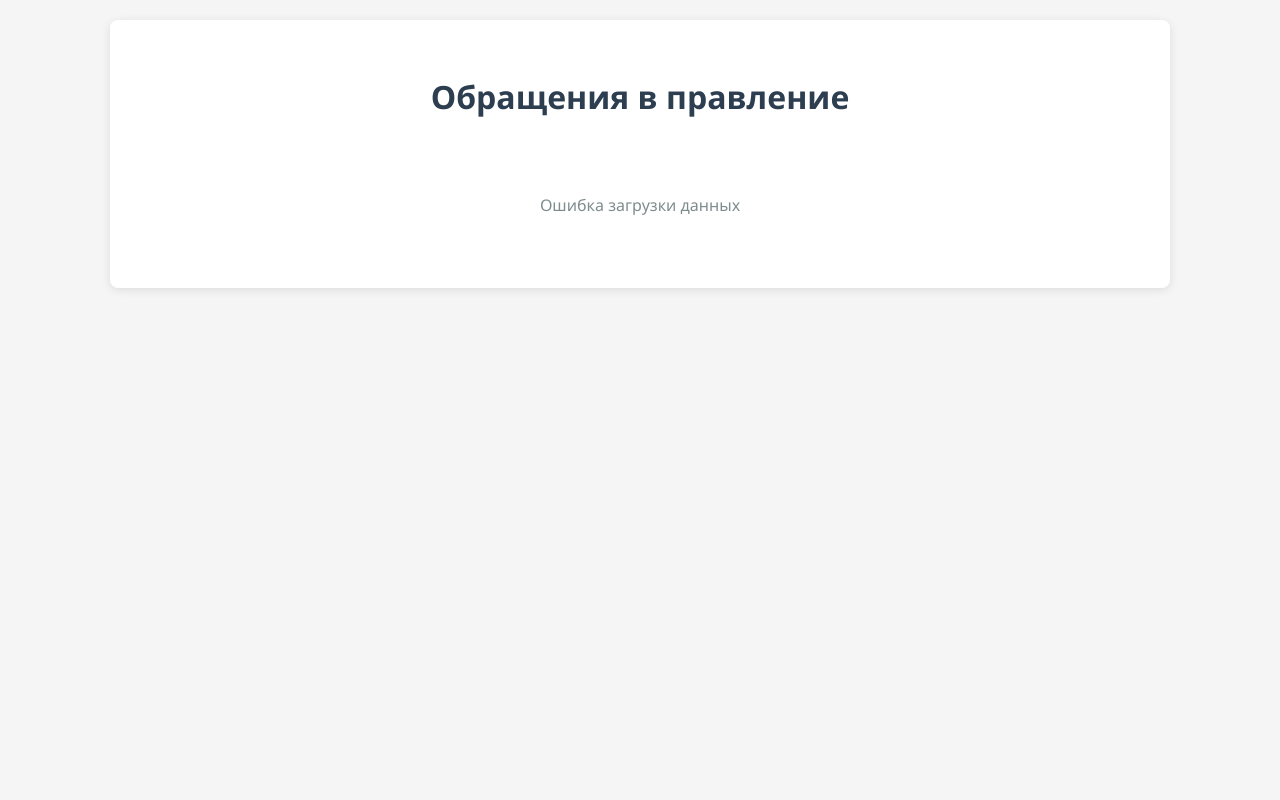
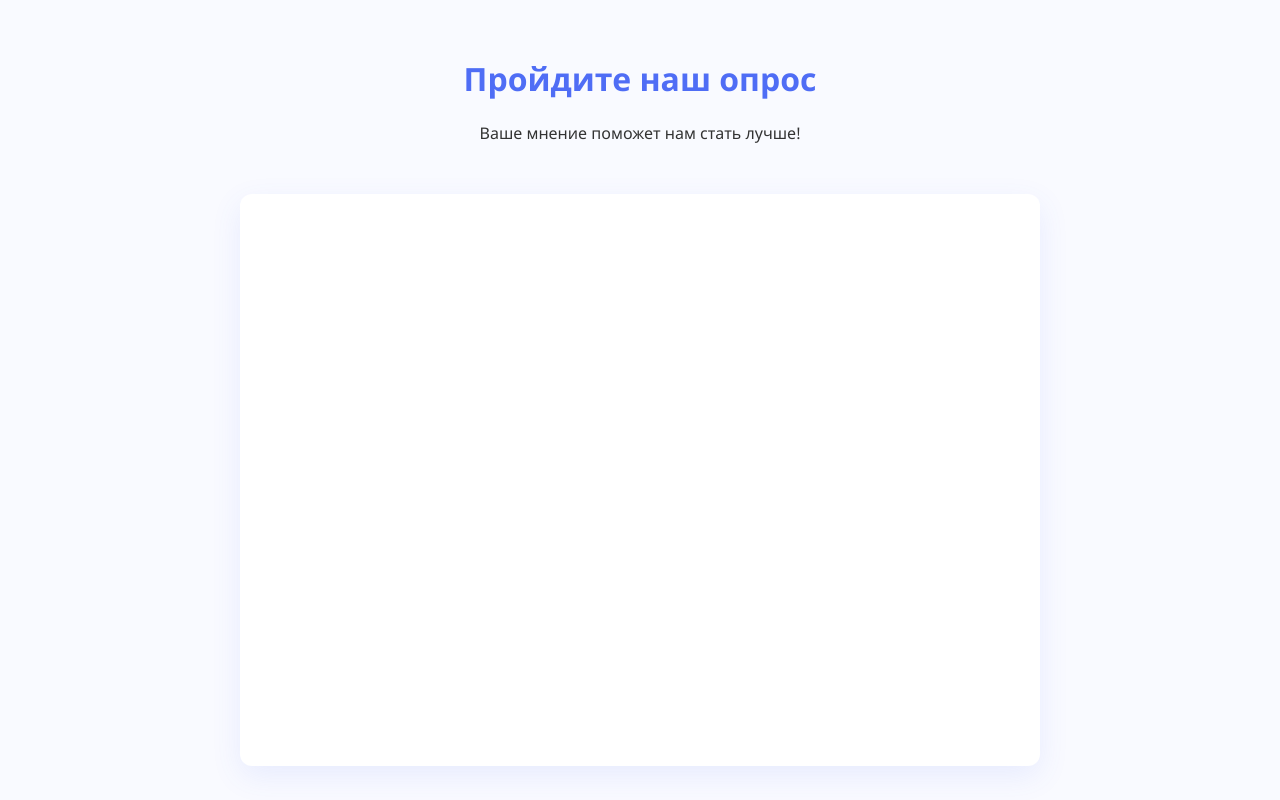
Before and after one commit to TALDYT/TALDYT.github.io, a plain HTML site: page index.html in a window 1280 px wide. Drawn offline with Linux system fonts and the light colour scheme; no server answers.

Commit message:
Update index.html

```diff
--- a/index.html
+++ b/index.html
@@ -3,130 +3,71 @@
 <head>
     <meta charset="UTF-8">
     <meta name="viewport" content="width=device-width, initial-scale=1.0">
-    <title>Результаты обращений</title>
+    <title>Опрос | GitHub Pages</title>
     <style>
+        :root {
+            --primary-color: #4f6df5;
+            --secondary-color: #f5f7ff;
+            --accent-color: #ff7e5f;
+            --text-color: #333;
+            --light-text: #666;
+            --max-width: 800px;
+        }
+
         body {
+            background-color: #f9faff;
+            color: var(--text-color);
             font-family: 'Segoe UI', Tahoma, Geneva, Verdana, sans-serif;
             line-height: 1.6;
             margin: 0;
-            padding: 20px;
-            background-color: #f5f5f5;
-            color: #333;
+            padding: 0;
         }
+
         .container {
-            max-width: 1000px;
+            max-width: var(--max-width);
             margin: 0 auto;
+            padding: 2rem;
+        }
+
+        header {
+            text-align: center;
+            margin-bottom: 3rem;
+        }
+
+        h1 {
+            color: var(--primary-color);
+            margin-bottom: 1rem;
+        }
+
+        .survey-container {
             background: white;
-            padding: 30px;
-            border-radius: 8px;
-            box-shadow: 0 2px 10px rgba(0,0,0,0.1);
+            border-radius: 12px;
+            box-shadow: 0 10px 30px rgba(79, 109, 245, 0.1);
+            padding: 2rem;
         }
-        h1 {
-            color: #2c3e50;
-            text-align: center;
-            margin-bottom: 30px;
-        }
-        .appeal {
-            border: 1px solid #e0e0e0;
-            border-radius: 6px;
-            padding: 20px;
-            margin-bottom: 20px;
-            background-color: #f9f9f9;
-        }
-        .appeal-header {
-            display: flex;
-            justify-content: space-between;
-            margin-bottom: 10px;
-            font-weight: bold;
-            border-bottom: 1px solid #eee;
-            padding-bottom: 10px;
-        }
-        .appeal-id {
-            color: #7f8c8d;
-        }
-        .appeal-date {
-            color: #3498db;
-        }
-        .appeal-name {
-            color: #2c3e50;
-            font-size: 1.2em;
-            margin-bottom: 10px;
-        }
-        .appeal-text {
-            margin-top: 15px;
-            padding: 15px;
-            background-color: white;
-            border-radius: 4px;
-            border-left: 4px solid #3498db;
-        }
-        .no-results {
-            text-align: center;
-            color: #7f8c8d;
-            padding: 40px;
+
+        .survey-frame {
+            width: 100%;
+            min-height: 500px;
+            border: none;
         }
     </style>
 </head>
 <body>
     <div class="container">
-        <h1>Обращения в правление</h1>
-        <div id="appeals-container">
-            <!-- Сюда будут загружаться обращения -->
-            <div class="no-results">Загрузка данных...</div>
+        <header>
+            <h1>Пройдите наш опрос</h1>
+            <p>Ваше мнение поможет нам стать лучше!</p>
+        </header>
+
+        <div class="survey-container">
+            <iframe class="survey-frame"
+                    src="https://forms.yandex.ru/u/67fee01c49363945cc3a8e2f/?iframe=1"
+                    frameborder="0"
+                    name="ya-form-67fee01c49363945cc3a8e2f">
+            </iframe>
+            <script src="https://forms.yandex.ru/_static/embed.js"></script>
         </div>
     </div>
-
-    <script>
-        // Ваши данные JSON (можно заменить на fetch к реальному файлу)
-        const jsonData = [
-            [["ID", "2036324643"], ["Время создания", "2025-04-16 01:54:05"], ["Имя (опционально)", "Володимир Зеленский"], ["Текст Вашего обращения", "хто я"], ["Присоединить файл, если необходимо:", ""]]
-        ];
-
-        function displayAppeals(data) {
-            const container = document.getElementById('appeals-container');
-
-            if (!data || data.length === 0) {
-                container.innerHTML = '<div class="no-results">Нет данных об обращениях</div>';
-                return;
-            }
-
-            container.innerHTML = '';
-
-            data.forEach(appealData => {
-                // Преобразуем массив в объект для удобства
-                const appeal = {};
-                appealData.forEach(item => {
-                    appeal[item[0]] = item[1];
-                });
-
-                const appealElement = document.createElement('div');
-                appealElement.className = 'appeal';
-
-                appealElement.innerHTML = `
-                    <div class="appeal-header">
-                        <span class="appeal-id">ID: ${appeal['ID']}</span>
-                        <span class="appeal-date">${appeal['Время создания']}</span>
-                    </div>
-                    ${appeal['Имя (опционально)'] ? `<div class="appeal-name">${appeal['Имя (опционально)']}</div>` : ''}
-                    <div class="appeal-text">${appeal['Текст Вашего обращения']}</div>
-                    ${appeal['Присоединить файл, если необходимо:'] ? `<div class="appeal-file">Файл: ${appeal['Присоединить файл, если необходимо:']}</div>` : ''}
-                `;
-
-                container.appendChild(appealElement);
-            });
-        }
-
-        // Если данные загружаются из файла:
-         fetch('2025-04-15_Obrashchenie_k_Pravleniiu.json')
-             .then(response => response.json())
-             .then(data => displayAppeals(data))
-             .catch(error => {
-                 console.error('Ошибка загрузки данных:', error);
-                 document.getElementById('appeals-container').innerHTML =
-                     '<div class="no-results">Ошибка загрузки данных</div>';
-             });
-
-        // Для примера используем встроенные данные
-        displayAppeals(jsonData);
-    </script>
 </body>
 </html>
```
